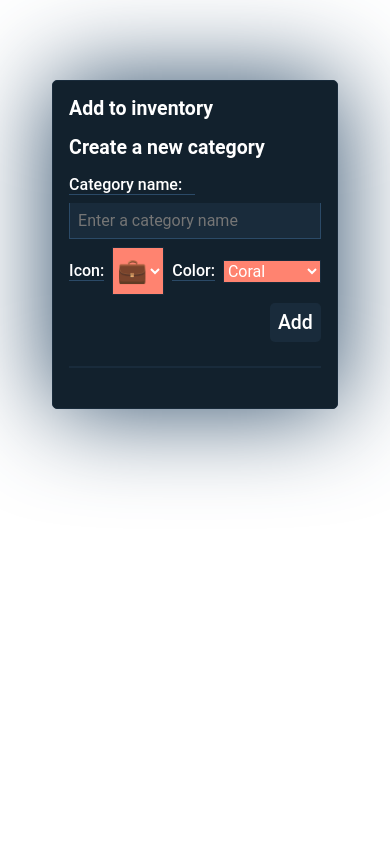
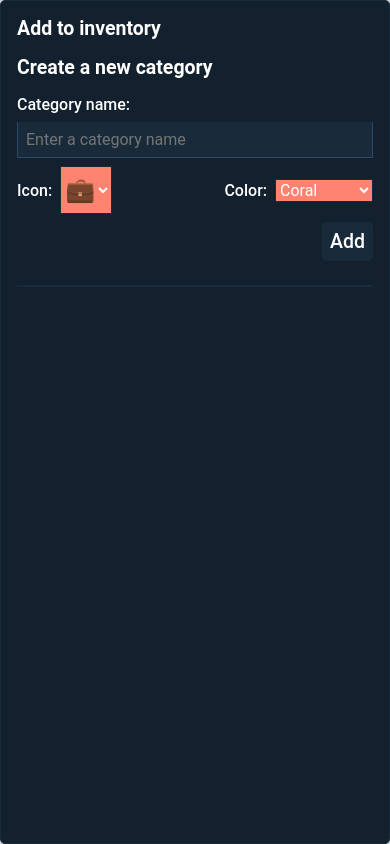
Before and after one commit to ko-karol/category-manager, a plain HTML site: page index.html in a window 390 px wide. Drawn offline with Linux system fonts and the light colour scheme.

Commit message:
stretch to fill mobile screen

```diff
--- a/source/style.css
+++ b/source/style.css
@@ -39,10 +39,9 @@
 	padding: var(--gapMedium);
 	display: flex;
 	flex-direction: column;
-	width: fit-content;
 	margin: 0 auto;
+	height: 100vh;
 	border-radius: 5px;
-	margin-top: 5rem;
 }
 
 .title {
@@ -72,8 +71,6 @@
 .form-name__label,
 .form-icon__label,
 .form-color__label {
-	max-width: 50%;
-	border-bottom: 1px solid var(--colorAccent);
 	font-size: var(--fontSizeSmall);
 	font-weight: var(--fontWeightMedium);
 }
@@ -210,3 +207,9 @@
 .pinkish {
 	background-color: #fcc2d2;
 }
+
+@media (min-width: 768px) {
+	.content {
+		max-width: 25%;
+	}
+}
```
